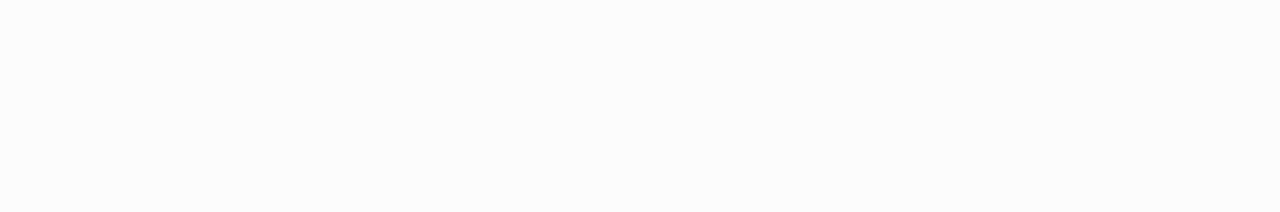
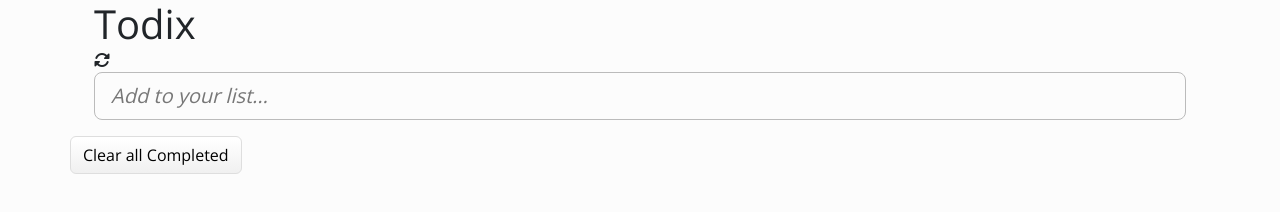
Before and after one commit to Meltrust/todix, a website: page src/index.html in a window 1280 px wide. Drawn offline with nearby package versions, Linux system fonts and the light colour scheme.

Commit message:
Add html

```diff
--- a/src/index.html
+++ b/src/index.html
@@ -14,6 +14,30 @@
     <title>Tudix</title>
   </head>
   <body>
-    <main></main>
+    <main class="container p-0">
+      <section id="header" class="mx-4">
+        <h1 class="fw-normal m-0">Todix</h1>
+        <span><i class="fas fa-sync-alt"></i></span>
+      </section>
+      <div class="mx-4">
+        <form class="">
+          <input
+            type="text"
+            class="form-control form-control-lg fst-italic main-input"
+            placeholder="Add to your list..."
+          />
+        </form>
+      </div>
+      <section class="mx-4">
+        <ul id="mainList"></ul>
+      </section>
+      <div id="clearSection">
+        <input
+          class="clear-button btn btn-secondary"
+          type="button"
+          value="Clear all Completed"
+        />
+      </div>
+    </main>
   </body>
 </html>
```
